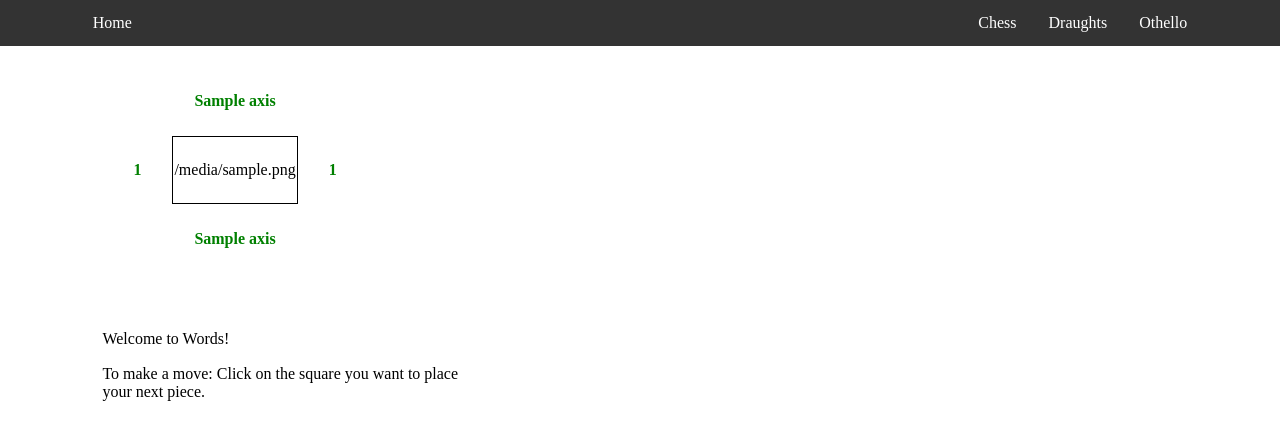
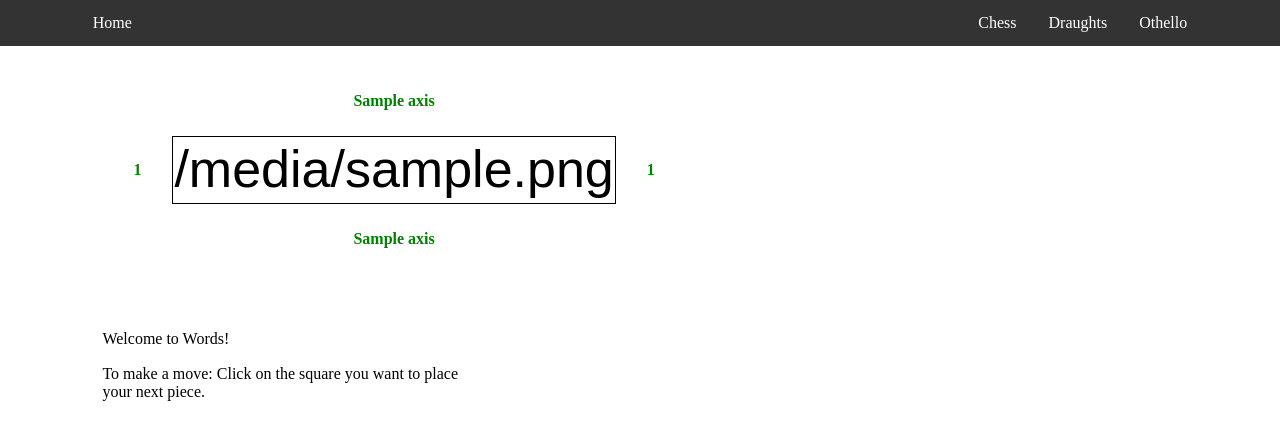
Before and after one commit to mymorkkis/gamesroom, a Flask app: template src/templates/game.html in a window 1280 px wide. Shown: the top 440 px of the page. Run offline with Flask 2, Linux system fonts and the light colour scheme; the template is opened without the code that fills it: most values are stand-ins (such as "Sample title", 1, 10 or a date in 2020).

Commit message:
add favicon to project, increase game piece font size and set family

```diff
--- a/src/static/style.css
+++ b/src/static/style.css
@@ -59,6 +59,8 @@
 
 .game-square {
   text-align: center;
+  font-family: Arial, Helvetica, sans-serif;
+  font-size: 6.5vh;
   vertical-align: middle;
   border: 0.25px solid black;
   height: 8vh;
--- a/src/templates/base.html
+++ b/src/templates/base.html
@@ -6,6 +6,7 @@
   <meta http-equiv="X-UA-Compatible" content="ie=edge">
   <link rel="stylesheet" href="{{ url_for('static', filename='style.css') }}">
   <script src="{{ url_for('static', filename='fetch.js') }}"></script>
+  <link rel="shortcut icon" href="{{ url_for('static', filename='favicon.ico') }}">
   <title>Games Room</title>
 </head>
 <body>
```
Also changed, not shown: src/static/favicon.ico (added).
